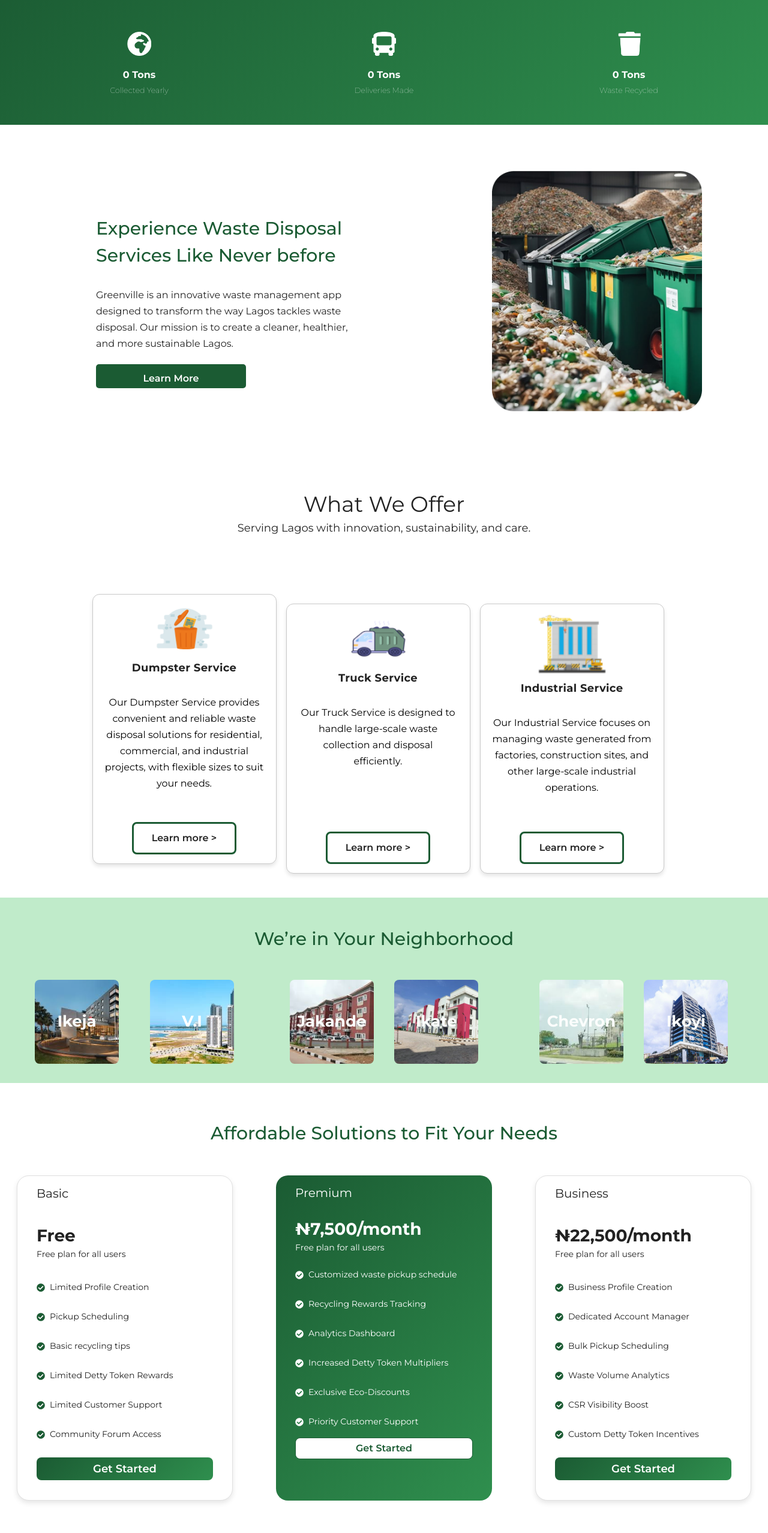
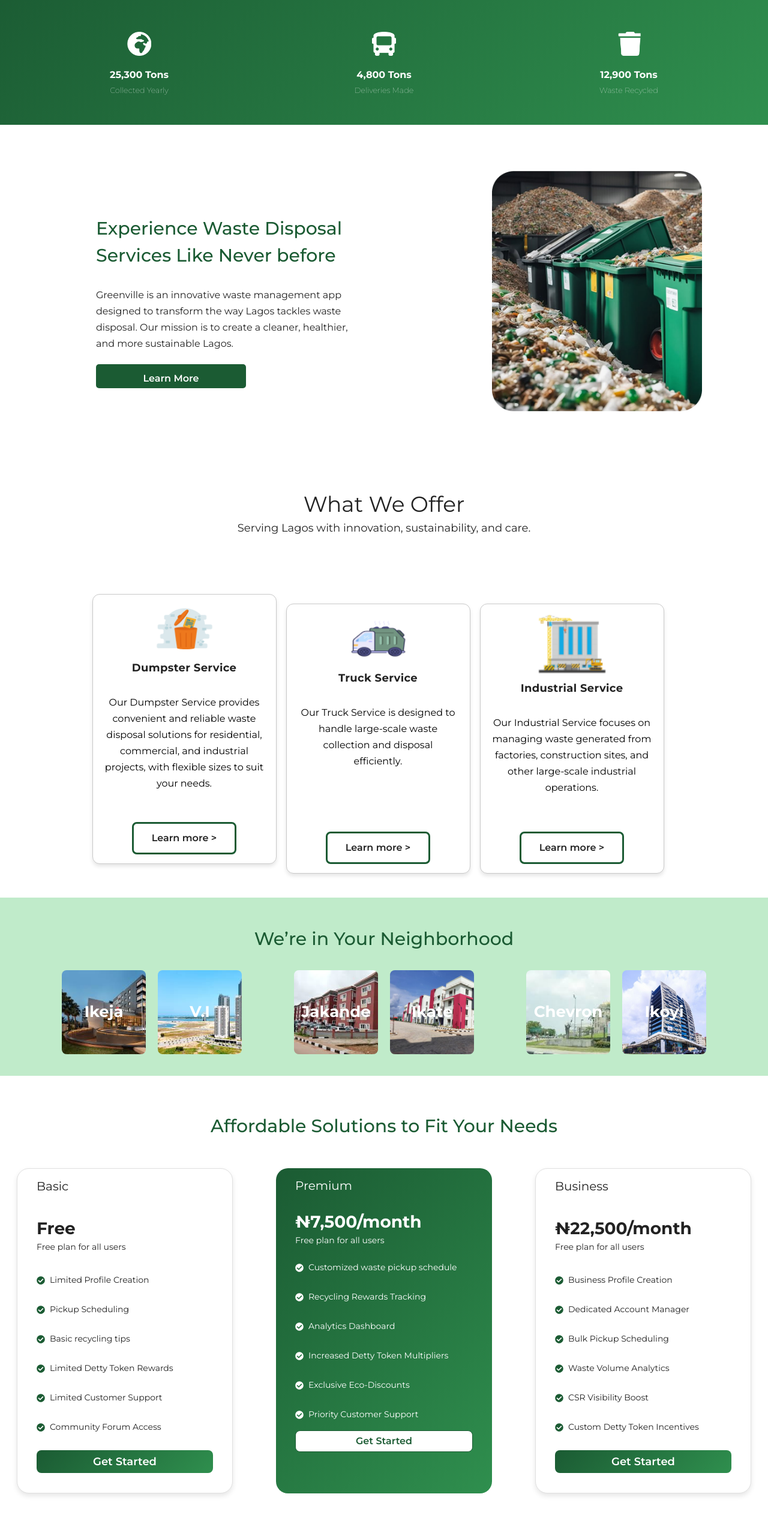
Before and after one commit to wealthralph/greenville, a React (Vite) app in the folder Greenville/: page / in a window 1280 px wide. Shown: the part 851-3406 px from the top of the page at 60% size. Built offline with nearby package versions, Linux system fonts and the light colour scheme.

Commit message:
applied animate while in view

```diff
--- a/Greenville/src/Components/Home components/AreasWeCover.jsx
+++ b/Greenville/src/Components/Home components/AreasWeCover.jsx
@@ -7,7 +7,7 @@ export default function Areas() {
       opacity: 1,
       y: 0,
       transition: {
-        duration: 3,
+        duration: 0.8,
         ease: "easeInOut",
       },
     },
@@ -16,47 +16,51 @@ export default function Areas() {
   const hoverEffect = {
     whileHover: {
       scale: 1.05,
-      boxShadow: "0 4px 20px rgba(0, 0, 0, 0.2)", // Apply box-shadow on hover
+      boxShadow: "0 4px 20px rgba(0, 0, 0, 0.2)",
       transition: { duration: 0.3, ease: "easeOut" },
     },
   };
 
+  const locations = [
+    { name: "Ikeja", className: "ikeja" },
+    { name: "V.I", className: "vi" },
+    { name: "Jakande", className: "jakande" },
+    { name: "Ikate", className: "ikate" },
+    { name: "Chevron", className: "chevron" },
+    { name: "Ikoyi", className: "ikoyi" },
+  ];
+
   return (
+    <div className="areaContainer">
+      <motion.h1
+        className="areaHeader"
+        initial="hidden"
+        whileInView="visible"
+        viewport={{ once: true, amount: 0.3 }}
+        variants={slideIn}
+      >
+        We’re in Your Neighborhood
+      </motion.h1>
+
+      <div className="areas">
+        {[0, 2, 4].map((startIdx) => (
+          <div className={`row row-${startIdx / 2 + 1}`} key={startIdx}>
+            {locations.slice(startIdx, startIdx + 2).map((location, i) => (
               <motion.div
-      className="areaContainer"
+                key={location.name}
+                className={location.className}
                 variants={slideIn}
                 initial="hidden"
-      animate="visible"
+                whileInView="visible"
+                viewport={{ once: true, amount: 0.3 }}
+                {...hoverEffect}
               >
-      <h1 className="areaHeader">We’re in Your Neighborhood</h1>
-      <div className="areas">
-        <div className="firstRow">
-          <motion.div className="ikeja" {...hoverEffect}>
-            <h3>Ikeja</h3>
+                <h3>{location.name}</h3>
               </motion.div>
-          <motion.div className="vi" {...hoverEffect}>
-            <h3>V.I</h3>
-          </motion.div>
+            ))}
           </div>
-
-        <div className="secondRow">
-          <motion.div className="jakande" {...hoverEffect}>
-            <h3>Jakande</h3>
-          </motion.div>
-          <motion.div className="ikate" {...hoverEffect}>
-            <h3>Ikate</h3>
-          </motion.div>
-        </div>
-
-        <div className="thirdRow">
-          <motion.div className="chevron" {...hoverEffect}>
-            <h3>Chevron</h3>
-          </motion.div>
-          <motion.div className="ikoyi" {...hoverEffect}>
-            <h3>Ikoyi</h3>
-          </motion.div>
+        ))}
       </div>
     </div>
-    </motion.div>
   );
 }
--- a/Greenville/src/Components/Home components/CardPlans.jsx
+++ b/Greenville/src/Components/Home components/CardPlans.jsx
@@ -1,16 +1,60 @@
+// import FreeCard from "../FreeCard";
+// import PremiumCard from "../PremiumCard";
+// import BusinessCard from "../BusinessCard";
+
+// export default function Cards(){
+//     return(
+//         <div className="myCards">
+//             <h1 className="cardHeaderMain">Affordable Solutions to Fit Your Needs</h1>
+//             <div className="cardContainer">
+//         <FreeCard />
+//         <PremiumCard />
+//         <BusinessCard />
+//         </div>
+//         </div>
+//     )
+// }
+
+
+import { motion } from "framer-motion";
 import FreeCard from "../FreeCard";
 import PremiumCard from "../PremiumCard";
 import BusinessCard from "../BusinessCard";
 
-export default function Cards(){
-    return(
-        <div className="myCards">
-            <h1 className="cardHeaderMain">Affordable Solutions to Fit Your Needs</h1>
-            <div className="cardContainer">
+export default function Cards() {
+  const fadeSlide = {
+    hidden: { opacity: 0, y: 50 },
+    visible: {
+      opacity: 1,
+      y: 0,
+      transition: {
+        duration: 1.5,
+        ease: "easeInOut",
+      },
+    },
+  };
+
+  return (
+    <motion.div
+      className="myCards"
+      variants={fadeSlide}
+      initial="hidden"
+      whileInView="visible"
+      viewport={{ once: true, amount: 0.3 }}
+    >
+      <h1 className="cardHeaderMain">Affordable Solutions to Fit Your Needs</h1>
+
+      <motion.div
+        className="cardContainer"
+        variants={fadeSlide}
+        initial="hidden"
+        whileInView="visible"
+        viewport={{ once: true, amount: 0.3 }}
+      >
         <FreeCard />
         <PremiumCard />
         <BusinessCard />
-        </div>
-        </div>
-    )
+      </motion.div>
+    </motion.div>
+  );
 }
--- a/Greenville/src/Components/Home components/FAQ.jsx
+++ b/Greenville/src/Components/Home components/FAQ.jsx
@@ -1,35 +1,75 @@
+import { motion } from "framer-motion";
+
 export default function FAQ() {
+  const fadeInSlide = {
+    hidden: { opacity: 0, y: 50 },
+    visible: {
+      opacity: 1,
+      y: 0,
+      transition: {
+        duration: 1.5,
+        ease: "easeInOut",
+      },
+    },
+  };
+
   return (
-    <div className="faq-container">
+    <motion.div
+      className="faq-container"
+      variants={fadeInSlide}
+      initial="hidden"
+      whileInView="visible"
+      viewport={{ once: true, amount: 0.3 }}
+    >
       <h2 className="faq-heading">Got Questions? We’ve Got Answers!</h2>
       <div className="faq-list">
-        <details className="faq-item">
+        <motion.details
+          className="faq-item"
+          variants={fadeInSlide}
+          initial="hidden"
+          whileInView="visible"
+          viewport={{ once: true, amount: 0.3 }}
+        >
           <summary className="faq-question">
             How do I schedule a waste pickup?
           </summary>
           <p className="faq-answer">
-            Schedulinga waste pickup on our platform is as easy as 1-2-3:Sign
+            Scheduling a waste pickup on our platform is as easy as 1-2-3: Sign
             up, select your waste type, and schedule a pickup. It's that simple!
             After signing up, you'll be able to request waste pickups for your
             home or business, or even join a community cleanup initiative. Plus,
             if you've already arranged offline pickups, you can easily manage
             and track them on our platform for a more seamless experience.
           </p>
-        </details>
-        <details className="faq-item">
+        </motion.details>
+
+        <motion.details
+          className="faq-item"
+          variants={fadeInSlide}
+          initial="hidden"
+          whileInView="visible"
+          viewport={{ once: true, amount: 0.3 }}
+        >
           <summary className="faq-question">
             How long does it take to schedule a waste pickup?
           </summary>
           <p className="faq-answer">
             Waste pickup scheduling typically takes a few minutes through the
             platform. Depending on your location and service provider,
-            collection can be arranged for the same day or within 24 and 48
+            collection can be arranged for the same day or within 24 to 48
             hours.
           </p>
-        </details>
-        <details className="faq-item">
+        </motion.details>
+
+        <motion.details
+          className="faq-item"
+          variants={fadeInSlide}
+          initial="hidden"
+          whileInView="visible"
+          viewport={{ once: true, amount: 0.3 }}
+        >
           <summary className="faq-question">
-            How long does it cost to request a waste pickup?
+            How much does it cost to request a waste pickup?
           </summary>
           <p className="faq-answer">
             The cost of requesting a waste pickup depends on factors such as
@@ -37,9 +77,15 @@ export default function FAQ() {
             available on the platform, with options for one-time pickups or
             subscription-based services.
           </p>
-        </details>
+        </motion.details>
 
-        <details className="faq-item">
+        <motion.details
+          className="faq-item"
+          variants={fadeInSlide}
+          initial="hidden"
+          whileInView="visible"
+          viewport={{ once: true, amount: 0.3 }}
+        >
           <summary className="faq-question">
             What is a "Community Tribe" in waste management?
           </summary>
@@ -48,8 +94,8 @@ export default function FAQ() {
             organizations collaborating to promote waste reduction, recycling,
             and sustainable disposal practices for a cleaner environment.
           </p>
-        </details>
+        </motion.details>
       </div>
-    </div>
+    </motion.div>
   );
 }
--- a/Greenville/src/Components/Home components/Subscribe.jsx
+++ b/Greenville/src/Components/Home components/Subscribe.jsx
@@ -2,30 +2,54 @@ import { motion } from "framer-motion";
 import { clogo } from "../../assets";
 
 export default function Subscribe() {
+  const fadeInSlide = {
+    hidden: { opacity: 0, y: 50 },
+    visible: {
+      opacity: 1,
+      y: 0,
+      transition: {
+        duration: 1.5,
+        ease: "easeInOut",
+      },
+    },
+  };
+
   return (
-    <>
-      <div className="subscribeCon">
+    <motion.div
+      className="subscribeCon"
+      variants={fadeInSlide}
+      initial="hidden"
+      whileInView="visible"
+      viewport={{ once: true, amount: 0.3 }}
+    >
       <div className="phoneMock">
         <motion.img
           src={clogo}
           alt="logo"
           className="myMock"
           animate={{
-              rotate: 360, // Rotating 360 degrees
+            rotate: 360,
           }}
           transition={{
-              repeat: Infinity, // Infinite loop
-              repeatType: "loop", // Continuous loop
-              duration: 10, // Rotation speed, adjust as needed
-              ease: "linear", // Smooth continuous rotation
+            repeat: Infinity,
+            repeatType: "loop",
+            duration: 10,
+            ease: "linear",
           }}
         />
       </div>
 
-        <div className="otherHalf">
+      <motion.div
+        className="otherHalf"
+        variants={fadeInSlide}
+        initial="hidden"
+        whileInView="visible"
+        viewport={{ once: true, amount: 0.3 }}
+      >
         <div className="anticipationText">
           <h1 className="subSecHeader">
-              Coming soon <br></br>Greenville Application
+            Coming soon <br />
+            Greenville Application
           </h1>
           <p className="subSecParagraph">
             Imagine being able to request, track, and manage your waste pickups from your mobile phone... soon you'll be able to.
@@ -42,8 +66,7 @@ export default function Subscribe() {
             <button className="subBtn">Join waiting list</button>
           </form>
         </div>
-        </div>
-      </div>
-    </>
+      </motion.div>
+    </motion.div>
   );
 }
--- a/Greenville/src/Components/Home components/WhyTheyBelieveUs.jsx
+++ b/Greenville/src/Components/Home components/WhyTheyBelieveUs.jsx
@@ -1,104 +1,9 @@
 
-// import { motion } from "framer-motion";
-// import globe from "../../assets/icons/globe.png";
-// import truck from "../../assets/icons/truck.png";
-// import trash from "../../assets/icons/trash.png";
-// import { useEffect, useState } from "react";
-// import { useMotionValue, useAnimationFrame } from "framer-motion";
-
-
-
-// // Reusable Animated Counter Component
-// function AnimatedCounter({ value, suffix = "" }) {
-//   const count = useMotionValue(0);
-//   const [display, setDisplay] = useState(0);
-
-//   useAnimationFrame(() => {
-//     const current = count.get();
-//     if (current < value) {
-//       count.set(Math.min(current + value / 150, value)); // Adjust speed here
-//     }
-//     setDisplay(Math.floor(count.get()));
-//   });
-
-//   useEffect(() => {
-//     count.set(0);
-//   }, [value]);
-
-//   return (
-//     <motion.h2
-//       className="numb"
-//       whileHover={{ y: [0, -10, 0] }}
-//       transition={{ duration: 0.6, ease: "easeInOut" }}
-//     >
-//       {display.toLocaleString()} {suffix}
-//     </motion.h2>
-//   );
-// }
-
-// // Main Component
-// export default function GreenvilleStats() {
-//   const easeInVariants = {
-//     hidden: { opacity: 0, y: 30 },
-//     visible: { opacity: 1, y: 0 },
-//   };
-
-//   const icons = [globe, truck, trash];
-//   const values = [25300, 4800, 12900];
-//   const labels = ["Collected Yearly", "Deliveries Made", "Waste Recycled"];
-
-//   return (
-//     <div className="greenvillecontainer">
-//       <motion.h1
-//         className="greenvilleheader"
-//         initial={{ opacity: 0, y: 30 }}
-//         animate={{ opacity: 1, y: 0 }}
-//         transition={{ duration: 3, ease: "easeIn" }}
-//       >
-//         Why they believe us
-//       </motion.h1>
-
-//       <div className="greenvillestat">
-//         {icons.map((icon, i) => (
-//           <motion.div
-//             className="stat"
-//             key={i}
-//             initial="hidden"
-//             animate="visible"
-//             variants={easeInVariants}
-//             whileHover={{ scale: 1.05 }}
-//             transition={{ type: "spring", stiffness: 300 }}
-//           >
-//             <motion.img
-//               src={icon}
-//               alt="Stat icon"
-//               className="icon"
-//               whileHover={{ rotate: 360 }}
-//               transition={{ duration: 0.6, ease: "easeInOut" }}
-//             />
-//             <AnimatedCounter value={values[i]} suffix="Tons" />
-//             <motion.p
-//               className="numb-desc"
-//               whileHover={{ y: [0, -5, 0] }}
-//               transition={{ duration: 0.6, ease: "easeInOut" }}
-//             >
-//               {labels[i]}
-//             </motion.p>
-//           </motion.div>
-//         ))}
-//       </div>
-//     </div>
-//   );
-// }
-
-
-
-import { motion } from "framer-motion";
+import { motion, useMotionValue, useAnimationFrame } from "framer-motion";
 import globe from "../../assets/icons/globe.png";
 import truck from "../../assets/icons/truck.png";
 import trash from "../../assets/icons/trash.png";
 import { useEffect, useState } from "react";
-import { useMotionValue, useAnimationFrame } from "framer-motion";
 
 // Reusable Animated Counter Component
 function AnimatedCounter({ start, value, suffix = "" }) {
@@ -108,7 +13,7 @@ function AnimatedCounter({ start, value, suffix = "" }) {
   useAnimationFrame(() => {
     const current = count.get();
     if (start && current < value) {
-      count.set(Math.min(current + value / 100, value)); // Slower speed
+      count.set(Math.min(current + value / 100, value)); // Smooth step
     }
     setDisplay(Math.floor(count.get()));
   });
@@ -129,24 +34,31 @@ function AnimatedCounter({ start, value, suffix = "" }) {
 }
 
 export default function GreenvilleStats() {
-  const easeInVariants = {
-    hidden: { opacity: 0, y: 30 },
-    visible: { opacity: 1, y: 0 },
-  };
-
   const icons = [globe, truck, trash];
   const values = [25300, 4800, 12900];
   const labels = ["Collected Yearly", "Deliveries Made", "Waste Recycled"];
 
-  const [hoveredIndex, setHoveredIndex] = useState(null);
+  // Track visibility per stat card
+  const [visibleStats, setVisibleStats] = useState(
+    new Array(icons.length).fill(false)
+  );
+
+  const handleInView = (index) => {
+    setVisibleStats((prev) => {
+      const updated = [...prev];
+      updated[index] = true;
+      return updated;
+    });
+  };
 
   return (
     <div className="greenvillecontainer">
       <motion.h1
         className="greenvilleheader"
         initial={{ opacity: 0, y: 30 }}
-        animate={{ opacity: 1, y: 0 }}
-        transition={{ duration: 3, ease: "easeIn" }}
+        whileInView={{ opacity: 1, y: 0 }}
+        viewport={{ once: true, amount: 0.3 }}
+        transition={{ duration: 1, ease: "easeOut" }}
       >
         Why they believe us
       </motion.h1>
@@ -156,13 +68,12 @@ export default function GreenvilleStats() {
           <motion.div
             className="stat"
             key={i}
-            initial="hidden"
-            animate="visible"
-            variants={easeInVariants}
+            initial={{ opacity: 0, y: 30 }}
+            whileInView={{ opacity: 1, y: 0 }}
+            viewport={{ once: true, amount: 0.4 }}
+            transition={{ duration: 1, ease: "easeOut" }}
+            onViewportEnter={() => handleInView(i)}
             whileHover={{ scale: 1.05 }}
-            transition={{ type: "spring", stiffness: 300 }}
-            onHoverStart={() => setHoveredIndex(i)}
-            onHoverEnd={() => setHoveredIndex(null)}
           >
             <motion.img
               src={icon}
@@ -174,7 +85,7 @@ export default function GreenvilleStats() {
             <AnimatedCounter
               value={values[i]}
               suffix="Tons"
-              start={hoveredIndex === i}
+              start={visibleStats[i]}
             />
             <motion.p
               className="numb-desc"
--- a/Greenville/src/index.css
+++ b/Greenville/src/index.css
@@ -138,6 +138,12 @@ select {
     margin-bottom: 1em;
     margin-top: 1em;
     padding-inline: 1em;
+  }
+  .row {
+    display: flex;
+    justify-content: center;
+    gap: 20px;
+    margin-bottom: 20px;
   }
   .areaContainer {
     background: var(--primary-variant);
@@ -1943,6 +1949,12 @@ progress::-webkit-progress-bar {
     flex-direction: column;
     align-content: center;
   }
+  .row {
+    display: flex;
+    justify-content: center;
+    gap: 20px;
+    margin-bottom: 20px;
+  }
   .firstRow {
     display: flex;
     width: 90%;
```
Also changed, not shown: Greenville/src/Components/Home components/OurServices.jsx (+15 -15 lines), Greenville/src/Components/Home components/WhatIsGreenVille.jsx (+7 -4 lines). Lines whose indentation alone changed are shown as unchanged.
